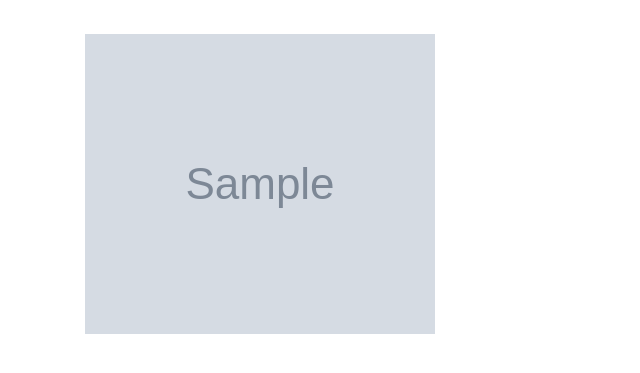
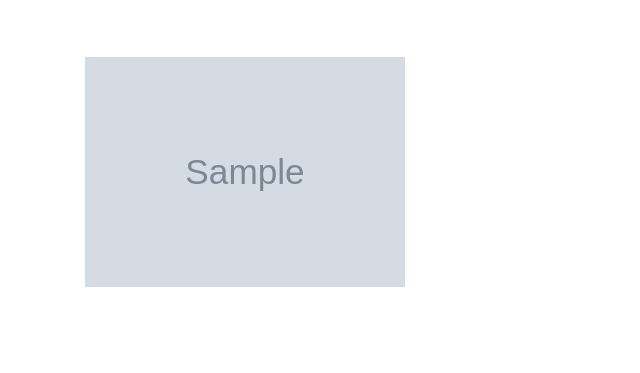
Before and after one commit to nicky-code/awards, a Django app: page / in a window 1280 px wide. Shown: the part 56-429 px from the top of the page, without its empty margins (0-640 px from the left). Run offline with Django 3.2, Linux system fonts and the light colour scheme; a user stored in the database is signed in; tables that the repository leaves empty hold one stand-in row (values such as "Sample post"); grey boxes marked "Sample" are stand-in pictures; some libraries are stand-ins or nearby versions.

```diff
--- a/awards/templates/welcome.html
+++ b/awards/templates/welcome.html
@@ -16,8 +16,8 @@
 <div class="container">
     <div class="row">
     {% for pro in project %}
-    <div class="col-md-4" style="margin-top: 3%" >
-    <img src="{{pro.image.url}}" width="350" height="300" class="img-responsive">
+    <div class="col-md-4" style="margin-top: 5%" >
+    <img src="{{pro.image.url}}" width="320" height="230" class="img-responsive">
     </div>
     {% endfor %}
 </div>
```
Also changed, not shown: media/images/Screenshot_from_2019-10-25_14-52-35_b7JExwr.png (added), media/images/Screenshot_from_2019-10-26_19-09-45_Yy2DBdW.png (added), media/images/Screenshot_from_2019-10-26_19-11-05.png (added), media/images/Screenshot_from_2019-10-27_04-13-58.png (added), media/images/Screenshot_from_2019-10-27_04-17-41.png (added), media/images/Screenshot_from_2019-10-27_06-53-00.png (added), media/pictures/DSC_0097_8apWyVt.jpg (added).
